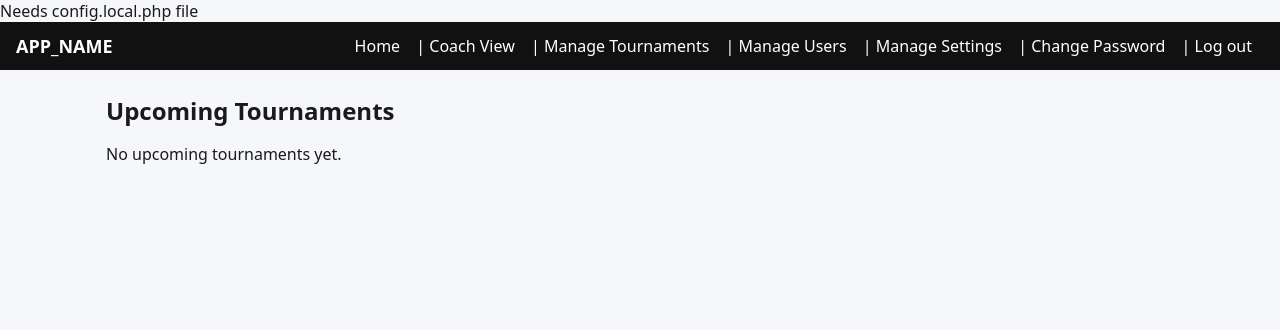
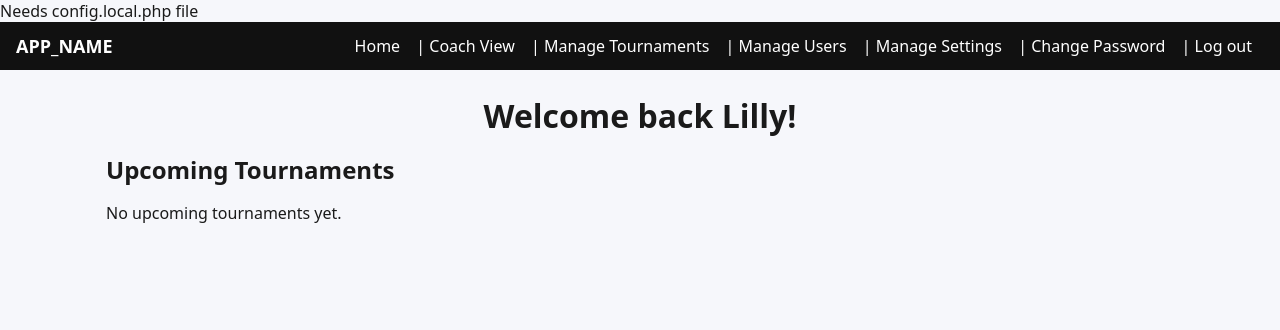
Before and after one commit to FriendlyNeighborhoodHacker/tournaments, a PHP site: page / in a window 1280 px wide. Shown: the top 330 px of the page. Run offline with PHP 8.4, Linux system fonts and the light colour scheme; a user stored in the database is signed in; data comes from the database, SQL or seed files in the repository; data that the repository does not hold is empty; some libraries are stand-ins or nearby versions.

Commit message:
Welcome messege

```diff
--- a/index.php
+++ b/index.php
@@ -40,9 +40,10 @@ $my_by_t = Signups::aggregateByTournament($signup_ids);
 }
 
 header_html('Home');
+echo '<div class="welcome-banner">Welcome back '.h($u['first_name']).'!</div>';
 $__announcement = Settings::get('announcement', '');
 if ($__announcement !== '') { echo '
-  <div class="card" style="background:#fff3cd;border:1px solidrgba(255, 203, 45, 0.95);">
+  <div class="card" style="background:#fff3cd;border:1px solid #ffeeba;">
   <h2><strong>Announcement</strong></h2>
   <p>'.nl2br(h($__announcement)).'</p></div>'; }
 $__new_user_msg = Settings::get('new_user_message', Settings::get('welcome_message', ''));
--- a/styles.css
+++ b/styles.css
@@ -29,3 +29,4 @@ input,select,textarea{width:100%;padding:8px;border:1px solid #d9d9e3;border-rad
 .modal-content{background:#fff;max-width:520px;width:100%;border-radius:16px;padding:16px;position:relative}
 .modal .close{position:absolute;right:8px;top:8px;background:#eee;color:#333;border-radius:50%;width:32px;height:32px;line-height:28px;font-size:20px;border:0}
 .small{font-size:12px;color:#555}
+.welcome-banner{font-size:32px;font-weight:700;text-align:center;margin:12px 0 16px}
```
